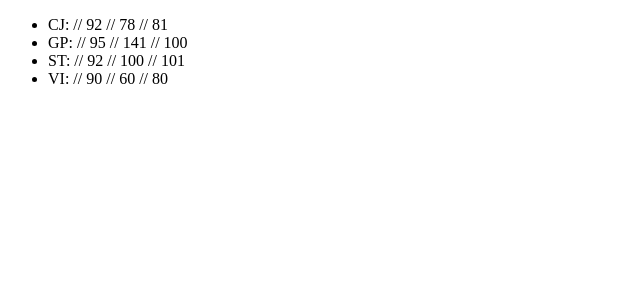
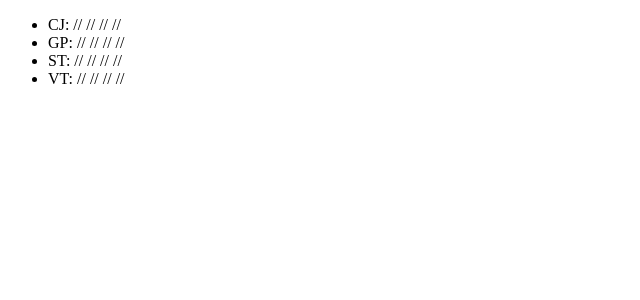
Before and after one commit to usamplazo/OfficePremierLeague, a React (Vite) app: page / in a window 1280 px wide. Shown: the top 300 px of the page, without its empty margins (0-640 px from the left). Built offline with nearby package versions, Linux system fonts and the light colour scheme; data requests are answered from the project's data file.

Commit message:
Fetch data from mock server

```diff
--- /dev/null
+++ b/db.json
@@ -0,0 +1,40 @@
+{
+  "scores": [
+    {
+      "name": "CJ",
+      "scores": [{
+        "B3up": 85,
+        "Uno": 92,
+        "Footbal Dice": 78,
+        "Darts": 95
+      }]
+    },
+    {
+      "name": "GP",
+      "scores": [{
+        "B3up": 90,
+        "Uno": 88,
+        "Footbal Dice": 82,
+        "Darts": 91
+      }]
+    },
+    {
+      "name": "ST",
+      "scores": [{
+        "B3up": 88,
+        "Uno": 91,
+        "Footbal Dice": 79,
+        "Darts": 89
+      }]
+    },
+    {
+      "name": "VT",
+      "scores": [{
+        "B3up": 87,
+        "Uno": 90,
+        "Footbal Dice": 80,
+        "Darts": 92
+      }]
+    }
+  ]
+}
--- a/src/PremierLeague.jsx
+++ b/src/PremierLeague.jsx
@@ -1,8 +1,11 @@
 import { useEffect, useState } from "react";
 import PremierLeagueScores from "./PremierLeagueScores";
 
+const API_URL = '/scores';
+
 function PremierLeague() {
     const [data, setData] = useState([]);
+    const [error, setError] = useState([]);
 
     useEffect(()=>{
         fetchData();
@@ -10,14 +13,12 @@ function PremierLeague() {
 
     //Simulating data from API
     const fetchData = () => {
-      const scores = [
-          {id: 1 ,name: "CJ", B3up : 100, Uno: 92, FootbalDice: 78, Darts: 81 },
-          {id: 2 ,name: "GP", B3up : 90, Uno: 95, FootbalDice: 141, Darts: 100 },
-          {id: 3 ,name: "ST", B3up : 95, Uno: 92, FootbalDice: 100, Darts: 101 },
-          {id: 4 ,name: "VI", B3up : 85, Uno: 90, FootbalDice: 60, Darts: 80 }
-      ];
-    setData(scores);
-    }
+     fetch(API_URL)
+      .then(response=>response.json())
+      .then(data=>setData(data))
+      .catch(error=>setError(error));
+    };
+
 
   return (
       <PremierLeagueScores
--- a/src/PremierLeagueScores.jsx
+++ b/src/PremierLeagueScores.jsx
@@ -2,8 +2,15 @@ export default function PremierLeagueScores({data}){
     return(
         <div>
             <ul>
-                {data.map(data=>(
-                    <li key={data.id}>{data.name}: {data.B3UP} // {data.Uno} // {data.FootbalDice} // {data.Darts}</li>
+                {
+                data.map((player, index)=>(
+                    <li key={index}>
+                        {player.name}:
+                            {player.scores.B3up} //
+                            {player.scores.Uno} //
+                            {player.scores.FootbalDice} //
+                            {player.scores.Darts} //
+                    </li>
                 ))}
             </ul>
         </div>
--- a/vite.config.js
+++ b/vite.config.js
@@ -4,7 +4,26 @@ import react from '@vitejs/plugin-react'
 // https://vitejs.dev/config/
 export default defineConfig({
   plugins: [react()],
-  server:{
+  server: {
     port: 3000, // Client port
+    proxy: {
+      '/scores': {
+        target: 'http://localhost:5100', // Mock server port
+        changeOrigin: true,
+        secure: false,
+        ws: true,
+        configure: (proxy, _options) => {
+          proxy.on('error', (err, _req, _res) => {
+            console.log('proxy error', err);
+          });
+          proxy.on('proxyReq', (proxyReq, req, _res) => {
+            console.log('Sending Request to the Target:', req.method, req.url);
+          });
+          proxy.on('proxyRes', (proxyRes, req, _res) => {
+            console.log('Received Response from the Target:', proxyRes.statusCode, req.url);
+          });
+        },
+      }
+    }
   }
 })
```
